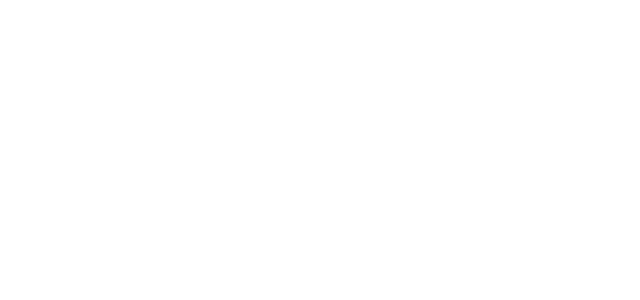
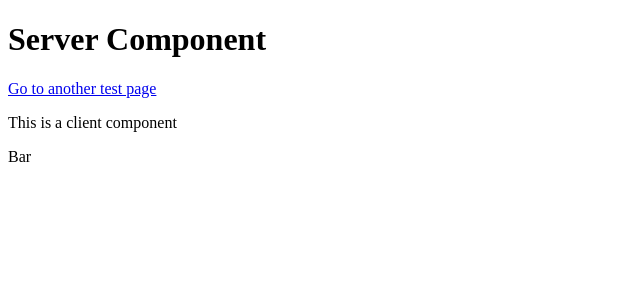
Before and after one commit to JClackett/next-reproduction-app, a Next.js app: page / in a window 1280 px wide. Shown: the top 300 px of the page, without its empty margins (0-640 px from the left). Built offline with nearby package versions, Linux system fonts and the light colour scheme.

Commit message:
add setup

```diff
--- /dev/null
+++ b/app/ClientComponent.tsx
@@ -0,0 +1,17 @@
+"use client";
+import * as React from "react"
+
+interface Props {
+	name: string
+}
+
+export function ClientComponent (props: Props) {
+	return (
+		<div>
+			<p>
+				This is a client component
+			</p>
+			<p>{props.name}</p>
+		</div>
+	)
+}
--- a/app/page.tsx
+++ b/app/page.tsx
@@ -1,4 +1,29 @@
-/** Add your relevant code here for the issue to reproduce */
+import * as React from "react"
+import { ClientComponent } from "./ClientComponent";
+import Link from "next/link";
+
 export default function Home() {
-  return null;
+  return <div>
+    <h1>Server Component</h1>
+    <Link href="/test">Go to another test page</Link>
+
+    <React.Suspense fallback={<div>Loading...</div>}>
+      <SuspendedComponent />
+    </React.Suspense>
+  </div>
 }
+
+
+
+const getData = async () => {
+  // fake db call to prisma
+  await new Promise(resolve => setTimeout(resolve, 2000));
+  return { foo: 'Bar' };
+}
+
+async function SuspendedComponent() {
+  const data = await getData();
+  return <div>
+    <ClientComponent name={data.foo} />
+  </div>
+}
```
Also changed, not shown: app/test/page.tsx (added, +9 -0 lines), tsconfig.json (+14 -3 lines).
